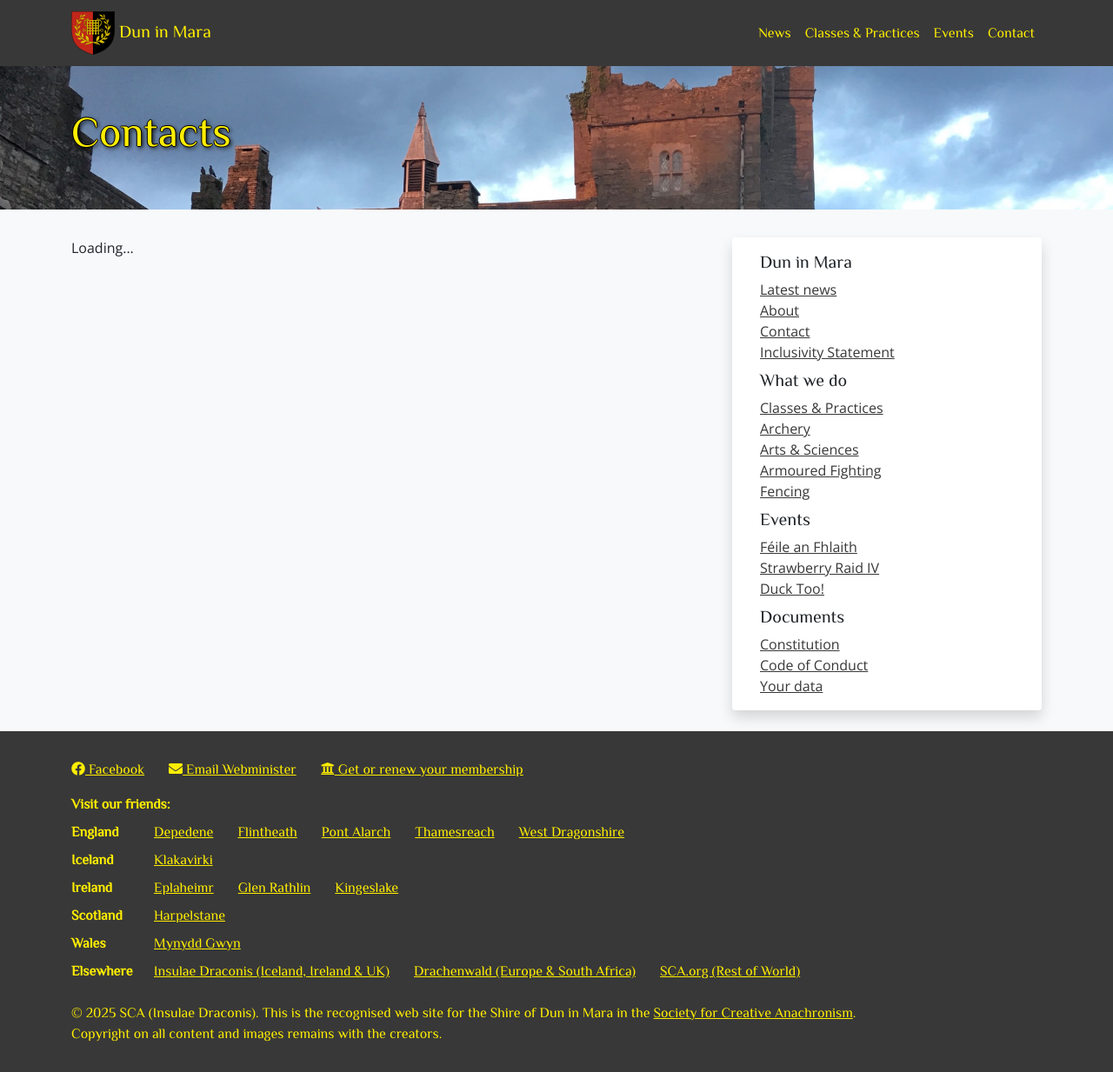
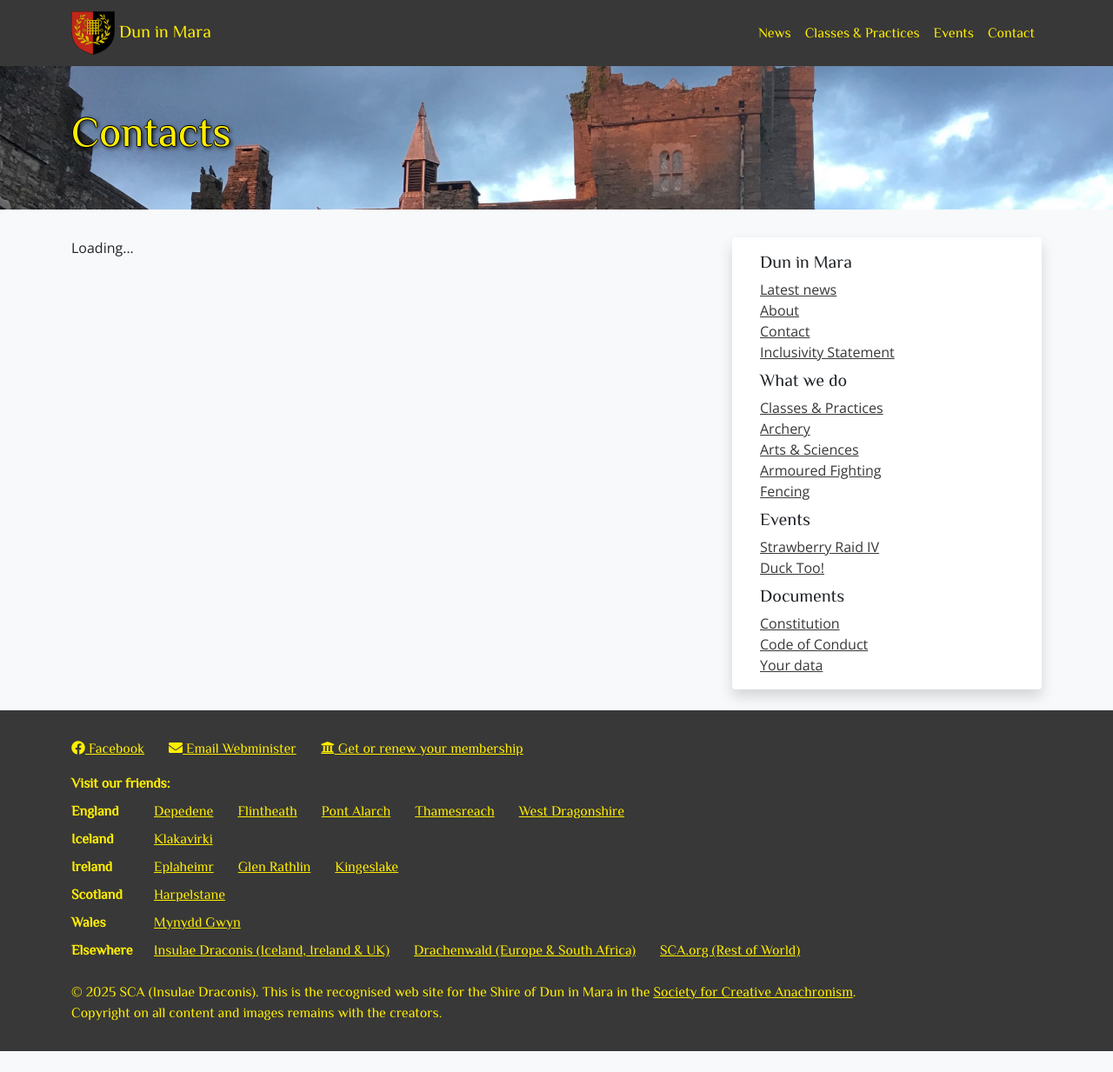
Before and after one commit to drachenwald/dun-in-mara, a Jekyll site: the page built from contact.md, in a window 1280 px wide. Shown: the whole page at 87% size. Built offline with Jekyll 4.4.1, drawn with Linux system fonts in a browser that asks for light colours; comment, search, counter and statistics services are not loaded; after the commit the page ends 1209 px from its top, so only the background shows below that.

Commit message:
Removed revel from sidebar

```diff
--- a/_includes/sidebar-default.html
+++ b/_includes/sidebar-default.html
@@ -13,7 +13,7 @@
       <li class="nav-item p-0"><a href="/historical-fencing">Fencing</a></li>
 
       <li class="nav-item pt-2"><h5>Events</h5></li>
-      <li class="nav-item p-0"><a href="/events/2025/feile-na-fhlaith/">Féile an Fhlaith</a></li>
+      <!-- <li class="nav-item p-0"><a href="/events/2025/feile-na-fhlaith/">Féile an Fhlaith</a></li> -->
       <li class="nav-item p-0"><a href="/events/2025/strawberry-raid-iv/">Strawberry Raid IV</a></li>
       <li class="nav-item p-0"><a href="/events/2025/duck-too/">Duck Too!</a></li>
 
```
